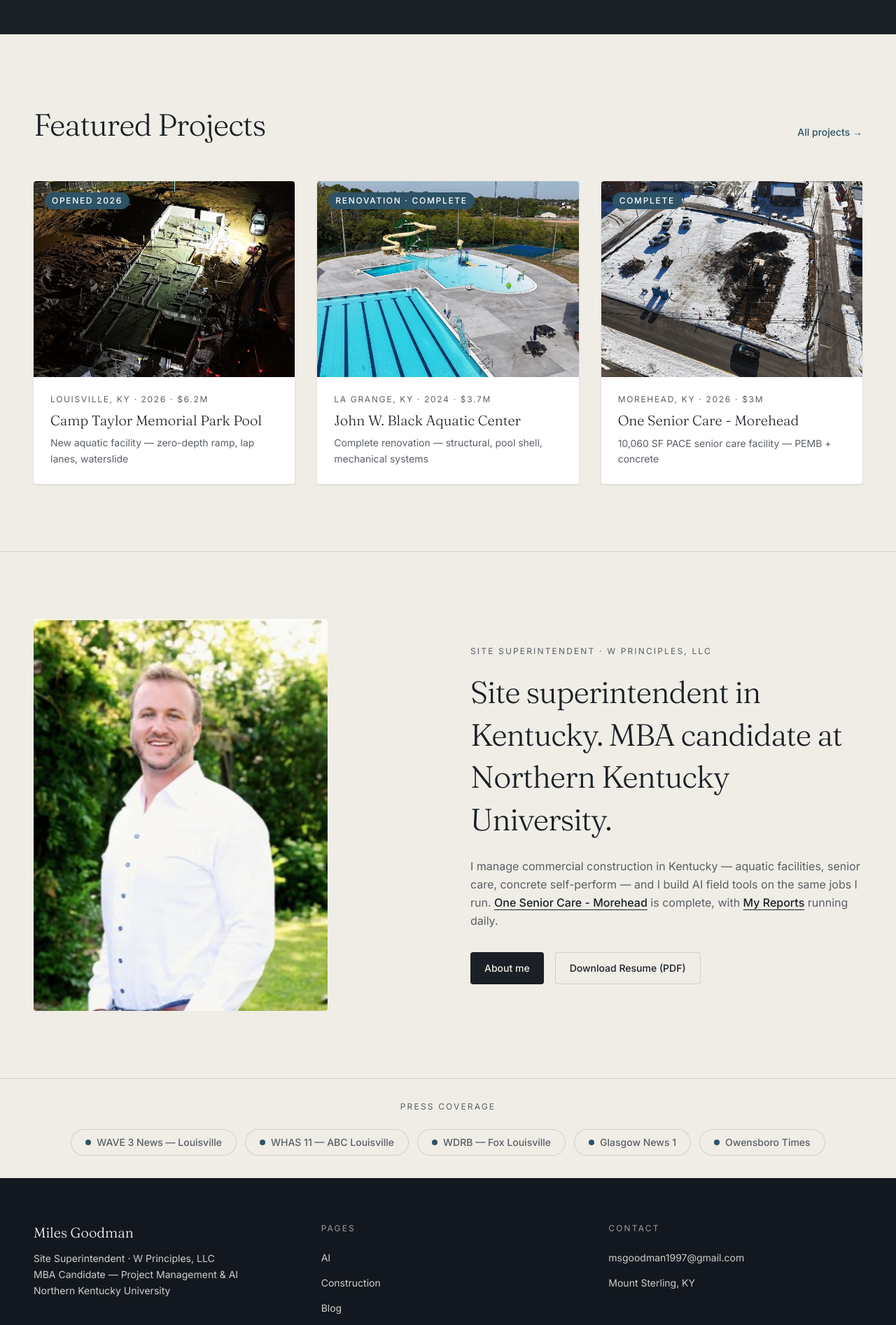
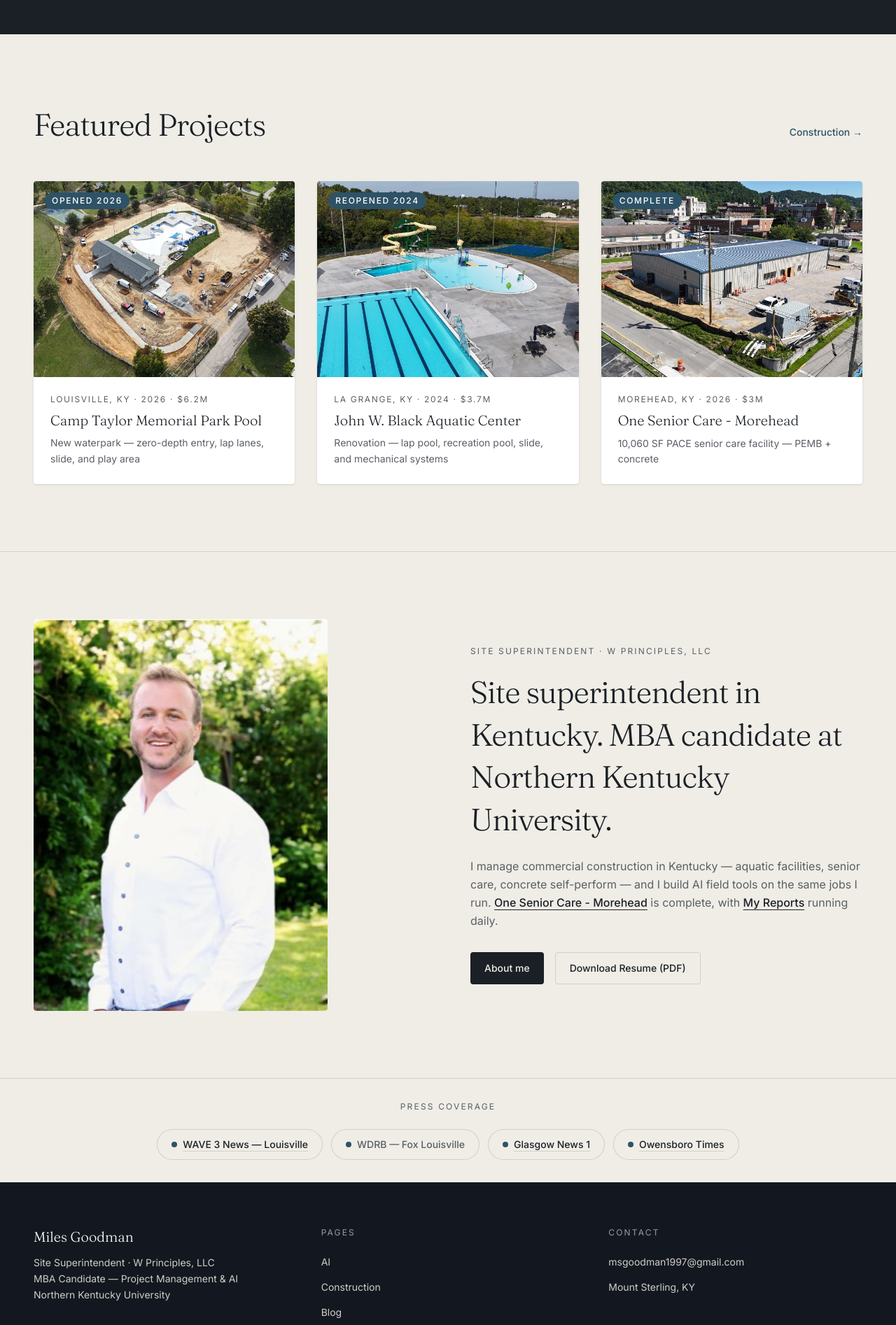
Before and after one commit to mgoodman60/miles-portfolio, a Next.js app: page / in a window 1280 px wide. Shown: the part 903-2797 px from the top of the page at 70% size. Built offline with nearby package versions, Linux system fonts and the light colour scheme; no server answers.

Commit message:
Fix homepage and shell after loop 1 (#14)
Drop WHAS 11 from press row, link live press chips, Morehead complete photo, Camp Taylor finished aerial, John Black Reopened 2024, Construction CTAs, Pause wraps at 320px.

```diff
--- a/src/app/not-found.tsx
+++ b/src/app/not-found.tsx
@@ -27,7 +27,7 @@ export default function NotFound() {
             Home
           </Link>
           <Link href="/projects" className="btn-line inline-flex min-h-11 items-center px-6 py-3 text-sm font-medium rounded border transition-colors">
-            Projects
+            Construction
           </Link>
           <Link href="/about" className="btn-line inline-flex min-h-11 items-center px-6 py-3 text-sm font-medium rounded border transition-colors">
             About
--- a/src/app/page.tsx
+++ b/src/app/page.tsx
@@ -26,8 +26,8 @@ const projects = [
     location: "Louisville, KY",
     year: "2026",
     cost: "$6.2M",
-    scope: "New aquatic facility — zero-depth ramp, lap lanes, waterslide",
-    cover: "/projects/camp-taylor/night-pour-hero.jpg",
+    scope: "New waterpark — zero-depth entry, lap lanes, slide, and play area",
+    cover: "/projects/camp-taylor/drone-wide.jpg",
     tag: "Opened 2026",
   },
   {
@@ -36,9 +36,9 @@ const projects = [
     location: "La Grange, KY",
     year: "2024",
     cost: "$3.7M",
-    scope: "Complete renovation — structural, pool shell, mechanical systems",
+    scope: "Renovation — lap pool, recreation pool, slide, and mechanical systems",
     cover: "/projects/john-black/drone-01.jpg",
-    tag: "Renovation · Complete",
+    tag: "Reopened 2024",
   },
   {
     slug: "one-senior-care-morehead",
@@ -47,17 +47,26 @@ const projects = [
     year: "2026",
     cost: "$3M",
     scope: "10,060 SF PACE senior care facility — PEMB + concrete",
-    cover: "/projects/morehead/drone-01.jpg",
+    cover: "/projects/morehead/aerial-2026-07-14-overhead.jpg",
     tag: "Complete",
   },
 ]
 
-const pressItems = [
-  "WAVE 3 News — Louisville",
-  "WHAS 11 — ABC Louisville",
-  "WDRB — Fox Louisville",
-  "Glasgow News 1",
-  "Owensboro Times",
+// WDRB's Camp Taylor story URL now redirects to the station homepage, so that name stays text.
+const pressItems: { label: string; href?: string }[] = [
+  {
+    label: "WAVE 3 News — Louisville",
+    href: "https://www.wave3.com/video/2025/04/22/camp-taylor-pool-wont-reopen-till-summer-2026-mayor-greenberg-says/",
+  },
+  { label: "WDRB — Fox Louisville" },
+  {
+    label: "Glasgow News 1",
+    href: "https://glasgownews1.com/2025/02/04/american-legion-overhaul-progresses/",
+  },
+  {
+    label: "Owensboro Times",
+    href: "https://www.owensborotimes.com/news/2024/05/cravens-pool-not-opening-next-weekend-due-to-construction-delays/",
+  },
 ]
 
 export default function Home() {
@@ -107,7 +116,7 @@ export default function Home() {
               href="/projects"
               className="inline-flex min-h-11 items-center text-sm font-medium text-[var(--accent)] underline-offset-4 hover:underline"
             >
-              All projects →
+              Construction →
             </Link>
           </div>
 
@@ -188,16 +197,39 @@ export default function Home() {
             Press coverage
           </h2>
           <ul className="flex flex-wrap justify-center gap-3">
-            {pressItems.map((item) => (
-              <li
-                key={item}
-                className="inline-flex items-center gap-2 rounded-full border px-5 py-2 text-sm font-medium"
-                style={{ borderColor: "var(--border)", color: "var(--muted)", background: "var(--paper)" }}
-              >
+            {pressItems.map((item) => {
+              const chip = "inline-flex min-h-11 items-center gap-2 rounded-full border px-5 py-2 text-sm font-medium"
+              const mark = (
                 <span aria-hidden="true" className="h-2 w-2 shrink-0 rounded-full" style={{ background: "var(--accent)" }} />
-                {item}
-              </li>
-            ))}
+              )
+              if (!item.href) {
+                return (
+                  <li
+                    key={item.label}
+                    className={chip}
+                    style={{ borderColor: "var(--border)", color: "var(--muted)", background: "var(--paper)" }}
+                  >
+                    {mark}
+                    {item.label}
+                  </li>
+                )
+              }
+              return (
+                <li key={item.label}>
+                  <a
+                    href={item.href}
+                    target="_blank"
+                    rel="noopener noreferrer"
+                    className={`${chip} underline decoration-[var(--border)] underline-offset-4 hover:decoration-[var(--ink)] focus-visible:decoration-[var(--ink)]`}
+                    style={{ borderColor: "var(--border)", color: "var(--ink)", background: "var(--paper)" }}
+                  >
+                    {mark}
+                    {item.label}
+                    <span className="sr-only"> (opens in a new tab)</span>
+                  </a>
+                </li>
+              )
+            })}
           </ul>
         </div>
       </section>
--- a/src/components/sections/HeroSlideshow.tsx
+++ b/src/components/sections/HeroSlideshow.tsx
@@ -12,18 +12,18 @@ const slides = [
     caption: "Camp Taylor Memorial Park Pool · Louisville, KY",
   },
   {
-    src: "/projects/camp-taylor/finished-pool.jpg",
-    alt: "Camp Taylor Memorial Park Pool, opened to the public May 23, 2026",
+    src: "/projects/camp-taylor/drone-wide.jpg",
+    alt: "Aerial of the finished Camp Taylor Memorial Park waterpark in Louisville",
     caption: "Camp Taylor Memorial Park Pool · Opened May 23, 2026",
   },
   {
     src: "/projects/john-black/drone-01.jpg",
-    alt: "John W. Black Aquatic Center — aerial view",
+    alt: "Aerial of the finished John W. Black Aquatic Center in La Grange",
     caption: "John W. Black Aquatic Center · La Grange, KY",
   },
   {
-    src: "/projects/morehead/drone-01.jpg",
-    alt: "One Senior Care - Morehead — aerial view",
+    src: "/projects/morehead/aerial-2026-07-14-overhead.jpg",
+    alt: "Overhead aerial of the enclosed One Senior Care - Morehead building",
     caption: "One Senior Care - Morehead — Complete",
   },
 ]
@@ -134,7 +134,7 @@ export function HeroSlideshow() {
 
             <div className="hero-rise hero-rise-3 flex flex-wrap gap-4">
               <Link href="/projects" className="btn-solid inline-flex min-h-11 items-center px-6 py-3 text-sm font-medium rounded transition-colors">
-                View Projects
+                Construction
               </Link>
               <a
                 href="/Miles_Goodman_Resume.pdf"
@@ -147,7 +147,7 @@ export function HeroSlideshow() {
           </div>
 
           <div className="flex flex-col items-start gap-3 sm:flex-row sm:items-center sm:justify-between">
-            <div className="flex items-center gap-2">
+            <div className="flex flex-wrap items-center gap-1">
               {slides.map((_, i) => (
                 <button
                   key={i}
@@ -191,7 +191,7 @@ export function HeroSlideshow() {
               </button>
             </div>
             <p
-              className="max-w-full text-xs text-white tracking-wide rounded px-2.5 py-1 sm:text-right"
+              className="min-w-0 max-w-full text-xs text-white tracking-wide rounded px-2.5 py-1 sm:text-right"
               style={{ background: "#131820" }}
             >
               {slides[current].caption}
```
